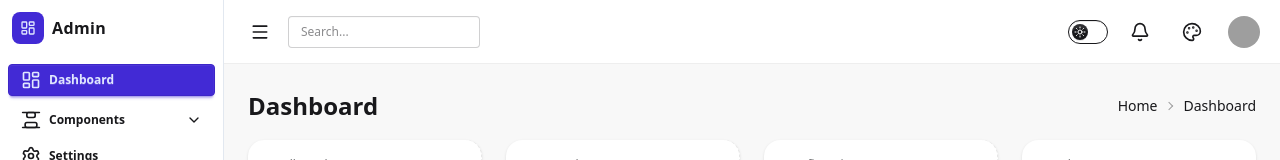
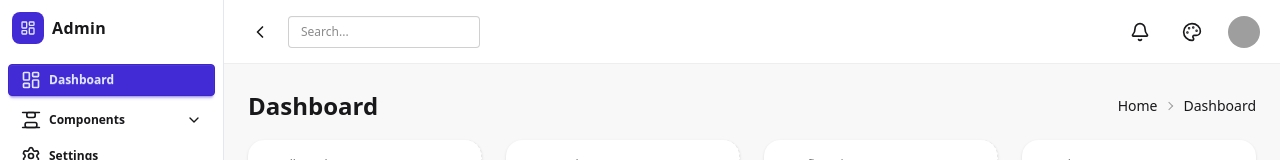
Before and after one commit to Pritish229/vue-desy-admin, a Vue app: page / in a window 1280 px wide. Shown: the top 160 px of the page. Built offline with nearby package versions, Linux system fonts and the light colour scheme; grey boxes are pictures that could not be loaded.

Commit message:
Theme/Swich Remove with extra Themes

```diff
--- a/src/components/layout/Navbar.vue
+++ b/src/components/layout/Navbar.vue
@@ -3,28 +3,16 @@
 
     <!-- Left -->
     <div class="flex items-center gap-2">
-      <!-- Desktop Toggle -->
-      <button
-        class="btn btn-ghost btn-circle hidden lg:flex"
-        @click="$emit('toggle-sidebar')"
-      >
-        <Menu class="w-5 h-5" />
+      <button class="btn btn-ghost btn-circle hidden lg:flex" @click="$emit('toggle-sidebar')">
+        <ChevronLeft class="w-5 h-5" />
       </button>
 
-      <!-- Mobile Toggle (Drawer) -->
-      <label
-        for="admin-drawer"
-        class="btn btn-ghost btn-circle lg:hidden"
-      >
+      <label for="admin-drawer" class="btn btn-ghost btn-circle lg:hidden">
         <Menu class="w-5 h-5" />
       </label>
 
       <div class="hidden md:flex">
-        <input
-          type="text"
-          placeholder="Search..."
-          class="input input-bordered input-sm w-48"
-        />
+        <input type="text" placeholder="Search..." class="input input-bordered input-sm w-48" />
       </div>
     </div>
 
@@ -33,46 +21,13 @@
     <!-- Right -->
     <div class="flex items-center gap-3">
 
-      <!-- DARK MODE TOGGLE -->
-      <label class="toggle text-base-content">
-        <input
-          type="checkbox"
-          class="theme-controller"
-          :checked="isDark"
-          :disabled="!darkSupported"
-          @change="toggleDark"
-        />
-
-        <!-- Sun -->
-        <svg aria-label="sun" xmlns="http://www.w3.org/2000/svg" viewBox="0 0 24 24">
-          <g stroke-linejoin="round" stroke-linecap="round" stroke-width="2" fill="none" stroke="currentColor">
-            <circle cx="12" cy="12" r="4" />
-            <path d="M12 2v2" />
-            <path d="M12 20v2" />
-            <path d="m4.93 4.93 1.41 1.41" />
-            <path d="m17.66 17.66 1.41 1.41" />
-            <path d="M2 12h2" />
-            <path d="M20 12h2" />
-            <path d="m6.34 17.66-1.41 1.41" />
-            <path d="m19.07 4.93-1.41 1.41" />
-          </g>
-        </svg>
-
-        <!-- Moon -->
-        <svg aria-label="moon" xmlns="http://www.w3.org/2000/svg" viewBox="0 0 24 24">
-          <g stroke-linejoin="round" stroke-linecap="round" stroke-width="2" fill="none" stroke="currentColor">
-            <path d="M12 3a6 6 0 0 0 9 9 9 9 0 1 1-9-9Z" />
-          </g>
-        </svg>
-      </label>
-
       <!-- Notifications -->
       <div class="dropdown dropdown-end">
         <label tabindex="0" class="btn btn-ghost btn-circle">
           <Bell class="w-5 h-5" />
         </label>
 
-        <ul tabindex="0" class="menu menu-sm dropdown-content bg-base-100 rounded-box shadow w-64 mt-3">
+        <ul tabindex="0" class="menu menu-sm dropdown-content bg-base-100 rounded-box shadow w-64 mt-3 z-[50]">
           <li class="menu-title"><span>Notifications</span></li>
           <li><a>New user registered</a></li>
           <li><a>System update available</a></li>
@@ -86,16 +41,15 @@
           <Palette class="w-5 h-5" />
         </label>
 
-        <ul
-          tabindex="0"
-          class="dropdown-content z-[1] menu p-2 shadow bg-base-100 rounded-box w-56 max-h-72 overflow-y-auto"
-        >
-          <li v-for="theme in themes" :key="theme">
-            <button class="flex justify-between" @click="setTheme(theme)">
-              <span class="capitalize">{{ theme }}</span>
-              <span v-if="currentTheme === theme">✓</span>
-            </button>
-          </li>
+        <ul tabindex="0" class="dropdown-content z-[50] bg-base-100 rounded-box shadow w-100">
+          <div class="menu p-2 max-h-72 overflow-y-auto overscroll-contain">
+            <li v-for="theme in themes" :key="theme">
+              <button class="flex justify-between w-full" @click="setTheme(theme)">
+                <span class="capitalize">{{ theme }}</span>
+                <span v-if="currentTheme === theme">✓</span>
+              </button>
+            </li>
+          </div>
         </ul>
       </div>
 
@@ -107,7 +61,7 @@
           </div>
         </label>
 
-        <ul tabindex="0" class="menu menu-sm dropdown-content bg-base-100 rounded-box shadow w-52 mt-3">
+        <ul tabindex="0" class="menu menu-sm dropdown-content bg-base-100 rounded-box shadow w-52 mt-3 z-[50]">
           <li><a>Profile</a></li>
           <li><a>Settings</a></li>
           <li class="text-error"><a>Logout</a></li>
@@ -119,78 +73,64 @@
 </template>
 
 <script setup>
-import { ref, onMounted, computed } from 'vue'
-import { Menu, Palette, Bell } from 'lucide-vue-next'
+import { ref, onMounted } from 'vue'
+import { ChevronLeft, Menu, Palette, Bell } from 'lucide-vue-next'
 
 defineEmits(['toggle-sidebar'])
 
-const themePairs = {
-  light: 'dark',
-  emerald: 'forest',
-  corporate: 'night',
-  retro: 'cyberpunk',
-  garden: 'halloween'
-}
-
-const reversePairs = Object.fromEntries(
-  Object.entries(themePairs).map(([k, v]) => [v, k])
-)
-
+/* ALL THEMES */
 const themes = [
   'light',
+  'dark',
   'cupcake',
   'bumblebee',
   'emerald',
   'corporate',
+  'synthwave',
   'retro',
-  'garden'
+  'cyberpunk',
+  'valentine',
+  'halloween',
+  'garden',
+  'forest',
+  'aqua',
+  'lofi',
+  'pastel',
+  'fantasy',
+  'wireframe',
+  'black',
+  'luxury',
+  'dracula',
+  'cmyk',
+  'autumn',
+  'business',
+  'acid',
+  'lemonade',
+  'night',
+  'coffee',
+  'winter',
+  'dim',
+  'nord',
+  'sunset'
 ]
 
 const currentTheme = ref('light')
-const baseTheme = ref('light')
 
-const isDark = computed(() =>
-  Object.values(themePairs).includes(currentTheme.value)
-)
-
-const darkSupported = computed(() =>
-  !!themePairs[baseTheme.value]
-)
-
+/* APPLY THEME */
 function applyTheme(theme) {
   document.documentElement.setAttribute('data-theme', theme)
   localStorage.setItem('theme', theme)
   currentTheme.value = theme
 }
 
-function toggleDark() {
-  if (!darkSupported.value) return
-
-  const base = baseTheme.value
-
-  if (isDark.value) {
-    applyTheme(base)
-  } else {
-    applyTheme(themePairs[base])
-  }
+/* USER SELECTS THEME */
+function setTheme(theme) {
+  applyTheme(theme)
 }
 
-function setTheme(theme) {
-  baseTheme.value = theme
-
-  if (isDark.value && themePairs[theme]) {
-    applyTheme(themePairs[theme])
-  } else {
-    applyTheme(theme)
-  }
-}
-
+/* RESTORE SAVED THEME */
 onMounted(() => {
   const saved = localStorage.getItem('theme') || 'light'
-
-  currentTheme.value = saved
-  baseTheme.value = reversePairs[saved] || saved
-
   applyTheme(saved)
 })
 </script>
```
